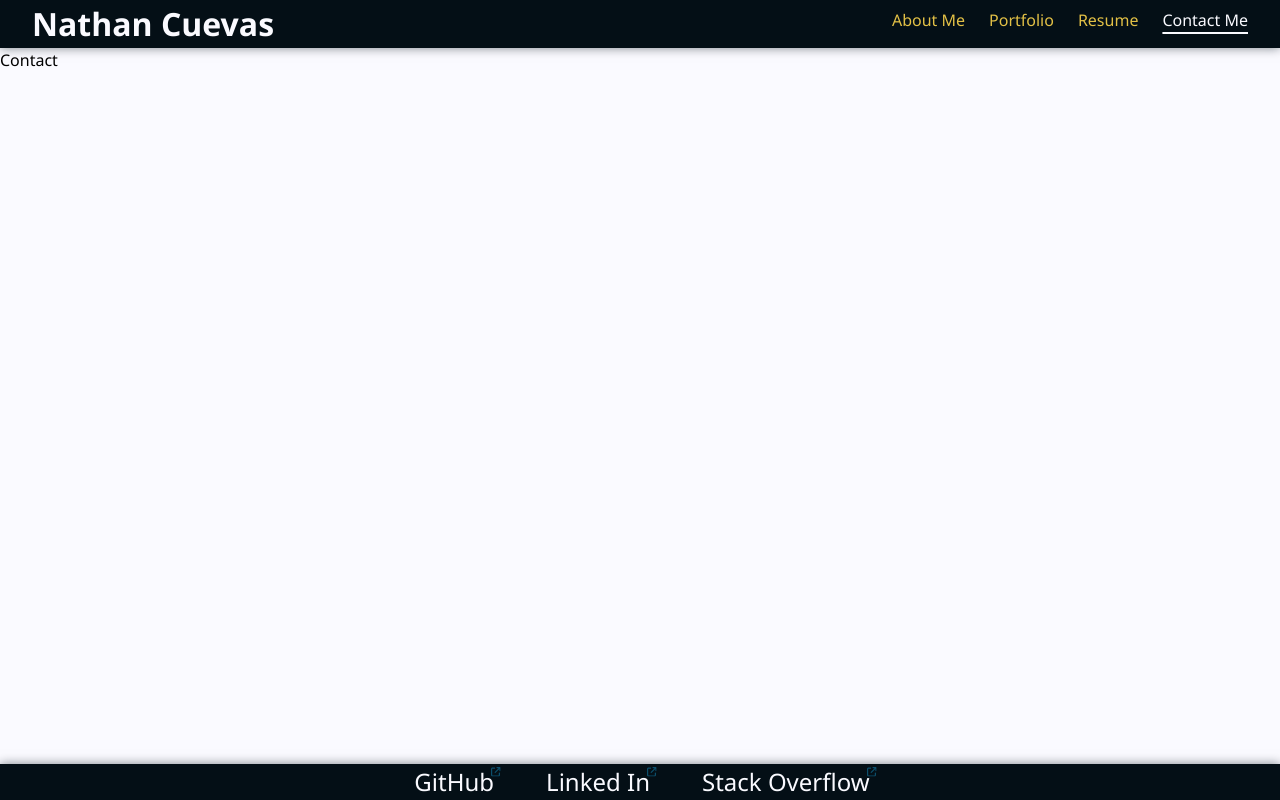
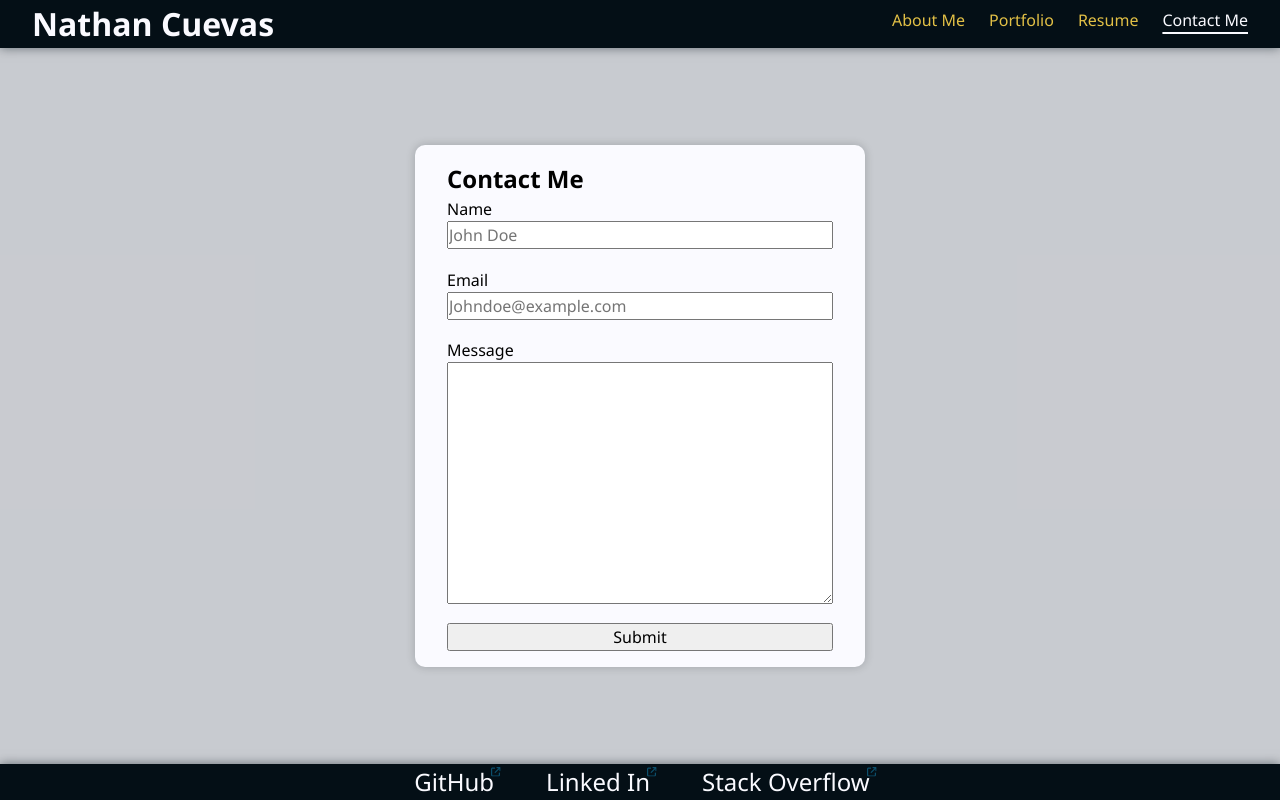
Before and after one commit to NateAyye/react-portfolio, a React (Create React App) app: page / in a window 1280 px wide. Both pictures are taken after a click on the button "Contact Me". Built offline with nearby package versions, Linux system fonts and the light colour scheme; a web font is replaced by a local one.

Commit message:
Added the contact form on the Contactpage with validation and user feedback, had to adjust some styles for the portfolio page and footer component to make it work with the contact page

```diff
--- a/src/components/Footer/styles.css
+++ b/src/components/Footer/styles.css
@@ -2,7 +2,6 @@ footer {
   display: flex;
   justify-content: center;
   align-items: center;
-  margin-top: 1rem;
   background-color: hsla(var(--black), 1);
   box-shadow: 0px 0px 10px 0px hsla(var(--black), 0.5);
 }
--- a/src/index.css
+++ b/src/index.css
@@ -31,6 +31,8 @@
 
 .App main {
   flex: 1;
+  display: flex;
+  flex-direction: column;
 }
 
 .sr-only {
--- a/src/pages/Contact.js
+++ /dev/null
@@ -1,9 +0,0 @@
-function Contact() {
-  return (
-    <section id='main'>
-      Contact
-    </section>
-  )
-}
-
-export default Contact;
--- /dev/null
+++ b/src/pages/Contact/index.js
@@ -0,0 +1,80 @@
+import { useState } from "react";
+import './styles.css';
+
+const VALIDATORS = {
+  name: (value) => {
+    if (value.trim().length === 0) return false;
+    return true;
+  },
+  email: (value) => {
+    if (value.trim().length === 0) return false;
+    if (!/\S+@\S+\.\S+/.test(value)) return false;
+    return true;
+  },
+  message: (value) => {
+    if (value.trim().length === 0) return false;
+    return true;
+  }
+}
+
+function Contact() {
+  const [didTrySubmit, setDidTrySubmit] = useState(false);
+  const [formState, setFormState] = useState({
+    name: {
+      value: '',
+      isValid: false
+    },
+    email: {
+      value: '',
+      isValid: false
+    },
+    message: {
+      value: '',
+      isValid: false
+    }
+  });
+
+  function handleChange(e) {
+    setFormState({
+      ...formState,
+      [e.target.name]: {
+        value: e.target.value,
+        isValid: VALIDATORS[e.target.name](e.target.value)
+      }
+    })
+  }
+
+  function handleSubmit(e) {
+    e.preventDefault();
+    setDidTrySubmit(true);
+    if (!formState.name.isValid || !formState.email.isValid || !formState.message.isValid) return;
+    // TODO: Send email to myself with the users info and request.
+    console.log({ name: formState.name.value, email: formState.email.value, message: formState.message.value });
+  }
+
+  return (
+    <section id='main' className="contact-form-section">
+      <form className="contact-form">
+        <h2>Contact Me</h2>
+        <div className="form-group">
+          <label htmlFor="exampleFormControlInput1">Name</label>
+          <input value={formState.name.value} onChange={handleChange} type="name" name="name" className="form-control" id="exampleFormControlInput1" placeholder="John Doe" />
+          <span className="form-group__error">{didTrySubmit && !formState.name.isValid && 'Please enter your name'}</span>
+        </div>
+        <div className="form-group">
+          <label htmlFor="exampleFormControlInput2">Email</label>
+          <input type="email" value={formState.email.value} onChange={handleChange} name="email" className="form-control" id="exampleFormControlInput2" placeholder="Johndoe@example.com" />
+          <span className="form-group__error">{didTrySubmit && !formState.email.isValid && 'Please enter a valid Email'}</span>
+        </div>
+        <div className="form-group">
+          <label htmlFor="exampleFormControlInput3">Message</label>
+          <textarea onChange={handleChange} name="message" cols={20} rows={10} className="form-control" id="exampleFormControlInput3" >{formState.message.value}</textarea>
+          <span className="form-group__error">{didTrySubmit && !formState.message.isValid && 'Please enter a message'}</span>
+        </div>
+        <button onClick={handleSubmit} >Submit</button>
+      </form>
+    </section>
+  )
+}
+
+export default Contact;
--- /dev/null
+++ b/src/pages/Contact/styles.css
@@ -0,0 +1,34 @@
+section#main.contact-form-section {
+  flex: 1;
+  height: 100%;
+  background-color: hsla(var(--black), 0.2);
+  display: flex;
+  justify-content: center;
+  align-items: center;
+}
+
+form.contact-form {
+  min-width: 450px;
+  display: flex;
+  flex-direction: column;
+  padding: 1rem 2rem;
+  background-color: hsla(var(--white), 1);
+  border-radius: 10px;
+  box-shadow: 0 0 10px 0 hsla(var(--black), 0.2);
+}
+
+.form-group {
+  display: flex;
+  flex-direction: column;
+  margin-bottom: 1rem;
+}
+
+.form-group textarea {
+  max-width: 500px;
+}
+
+.form-group__error {
+  color: hsla(var(--red), 1);
+  font-size: 0.9rem;
+  margin-top: 0.15rem;
+}
--- a/src/pages/Portfolio/index.js
+++ b/src/pages/Portfolio/index.js
@@ -4,6 +4,7 @@ import { PROJECTS } from '../../config/constants';
 
 function Portfolio() {
   return (
+    <div style={{ padding: '0 2rem' }}>
       <section style={{ maxWidth: '1100px', margin: '2rem auto' }} id='main'>
         <h2>Projects</h2>
         <div style={{ display: 'grid', gridTemplateColumns: 'repeat(auto-fit, minmax(300px, 1fr))' }}>
@@ -12,6 +13,7 @@ function Portfolio() {
           ))}
         </div>
       </section>
+    </div>
   )
 }
 
```
Lines whose indentation alone changed are shown as unchanged.
